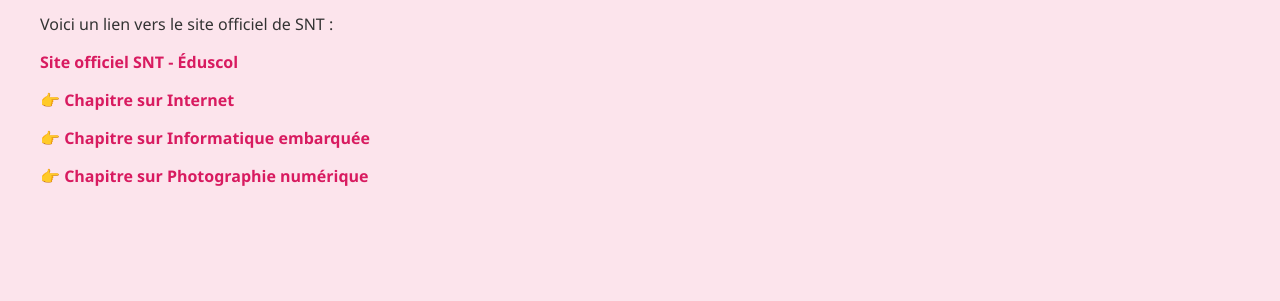
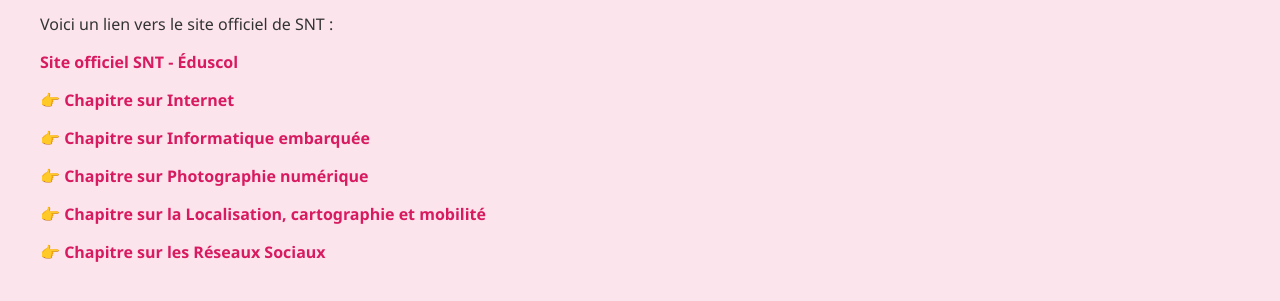
Before and after one commit to BsnGloria/SNTt, a plain HTML site: page index.html in a window 1280 px wide. Shown: the part 477-778 px from the top of the page. Drawn offline with Linux system fonts and the light colour scheme.

Commit message:
Update index.html

```diff
--- a/index.html
+++ b/index.html
@@ -27,3 +27,5 @@
 </html>
 👉 <a href="informatique.html">Chapitre sur Informatique embarquée</a></p>
 👉 <a href="photo.html">Chapitre sur Photographie numérique</a></p>
+👉 <a href="pkzjb.html">Chapitre sur la Localisation, cartographie et mobilité</a></p>
+👉 <a href="reseaux.html">Chapitre sur les Réseaux Sociaux</a></p>
```
